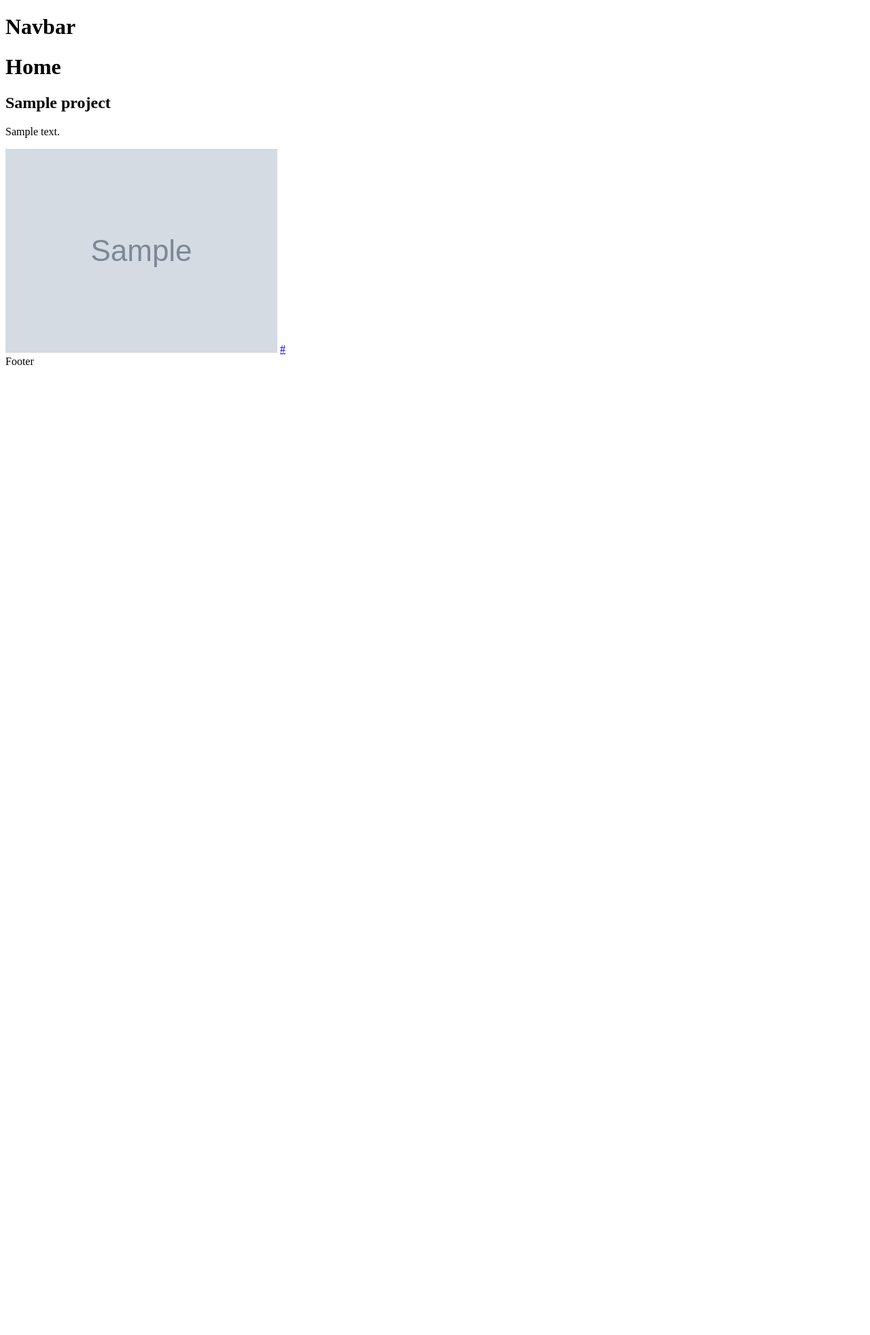
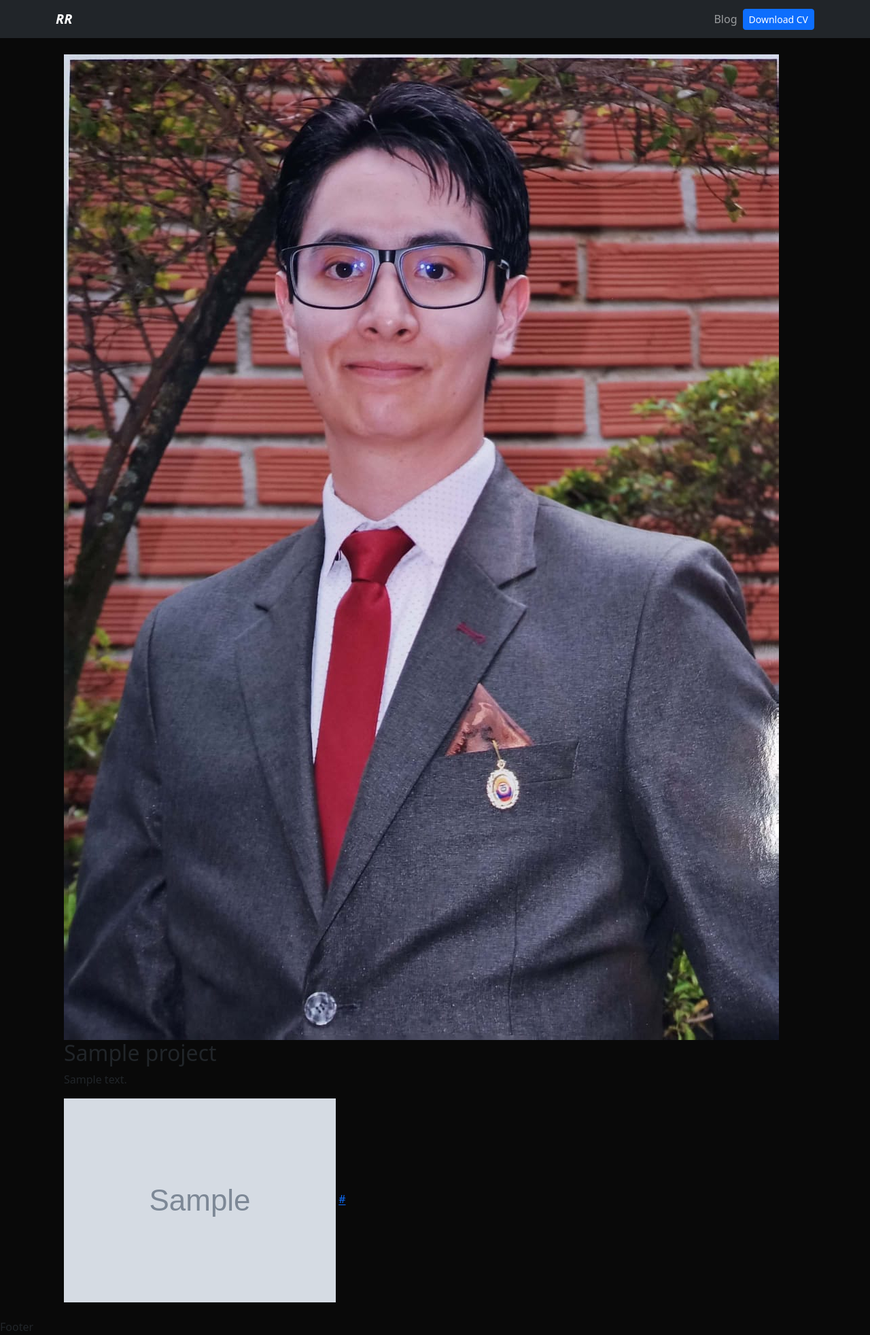
Before and after one commit to tiago2342t/django-portfolio, a Django app: template portfolio/templates/home.html in a window 1280 px wide. Shown: the whole page at 68% size. Before the commit the page ends 537 px from the top, so only its background shows below. Run offline with Django 5.2, Linux system fonts and the light colour scheme; the template is opened without the code that fills it: most values are stand-ins (such as "Sample title", 1, 10 or a date in 2020); grey boxes marked "Sample" are stand-in pictures.

Commit message:
Static files and layout use

```diff
--- a/blog/templates/post_detail.html
+++ b/blog/templates/post_detail.html
@@ -1,6 +1,10 @@
+{% extends 'layout.html' %}
+
+{% block content %}
 <h1>Post</h1>
 
 <h2>{{ post.title }}</h2>
 <h3>{{ post.date }}</h3>
 <p>{{ post.description|safe }}</p>
 <img src="{{ post.image.url }}" alt="{{ post.title }}" />
+{% endblock content %}
--- a/blog/templates/posts.html
+++ b/blog/templates/posts.html
@@ -1,3 +1,6 @@
+{% extends 'layout.html' %}
+
+{% block content %}
 <h1>Posts</h1>
 
 {% for post in posts %}
@@ -7,3 +10,4 @@
 <img src="{{ post.image.url }}" alt="{{ post.title }}" />
 <a href="{% url 'blog:post_detail' post.id %}">{{ post.title }}</a>
 {% endfor %}
+{% endblock content %}
--- /dev/null
+++ b/portfolio/static/main.css
@@ -0,0 +1,3 @@
+body {
+    background: #090909;
+}
--- a/portfolio/templates/home.html
+++ b/portfolio/templates/home.html
@@ -1,7 +1,8 @@
 {% extends 'layout.html' %}
 
 {% block content %}
-<h1>Home</h1>
+{% load static %}
+<img src="{% static 'portfolio/profile.jpg' %}" alt="Foto de perfil">
 
 {% for project in projects %}
 <h2>{{ project.title }}</h2>
--- a/portfolio/templates/layout.html
+++ b/portfolio/templates/layout.html
@@ -1,16 +1,26 @@
+{% load static %}
+
 <!DOCTYPE html>
 <html lang="en">
+
 <head>
     <meta charset="UTF-8">
     <meta name="viewport" content="width=device-width, initial-scale=1.0">
     <title>Django Portfolio</title>
+    <link href="https://cdn.jsdelivr.net/npm/bootstrap@5.3.6/dist/css/bootstrap.min.css" rel="stylesheet"
+        integrity="sha384-4Q6Gf2aSP4eDXB8Miphtr37CMZZQ5oXLH2yaXMJ2w8e2ZtHTl7GptT4jmndRuHDT" crossorigin="anonymous">
+    <link rel="stylesheet" href="{% static 'main.css' %}">
 </head>
+
 <body>
-    <h1>Navbar</h1>
+    {% include 'partials/navbar.html' %}
 
-    {% block content %}
-    {% endblock content %}
+    <div class="container p-4">
+        {% block content %}
+        {% endblock content %}
+    </div>
 
     <footer>Footer</footer>
 </body>
+
 </html>
--- /dev/null
+++ b/portfolio/templates/partials/navbar.html
@@ -0,0 +1,22 @@
+{% load static %}
+
+<nav class="navbar navbar-expand-lg navbar-dark bg-dark">
+    <div class="container">
+        <a class="navbar-brand fw-bold fst-italic" href="/">RR</a>
+        <button class="navbar-toggler" type="button" data-bs-toggle="collapse" data-bs-target="#navbarNav"
+            aria-controls="navbarNav" aria-expanded="false" aria-label="Toggle navigation">
+            <span class="navbar-toggler-icon"></span>
+        </button>
+        <div class="collapse navbar-collapse" id="navbarNav">
+            <ul class="navbar-nav ms-auto">
+                <li class="nav-item">
+                    <a class="nav-link" href="{% url 'blog:posts' %}">Blog</a>
+                </li>
+                <li class="nav-item d-flex align-items-center">
+                    <a class="btn btn-primary btn-sm" href="{% static 'portfolio/CV.pdf' %}" target="_blank">Download
+                        CV</a>
+                </li>
+            </ul>
+        </div>
+    </div>
+</nav>
```
Also changed, not shown: portfolio/static/portfolio/profile.jpg (added), 1 other file.
